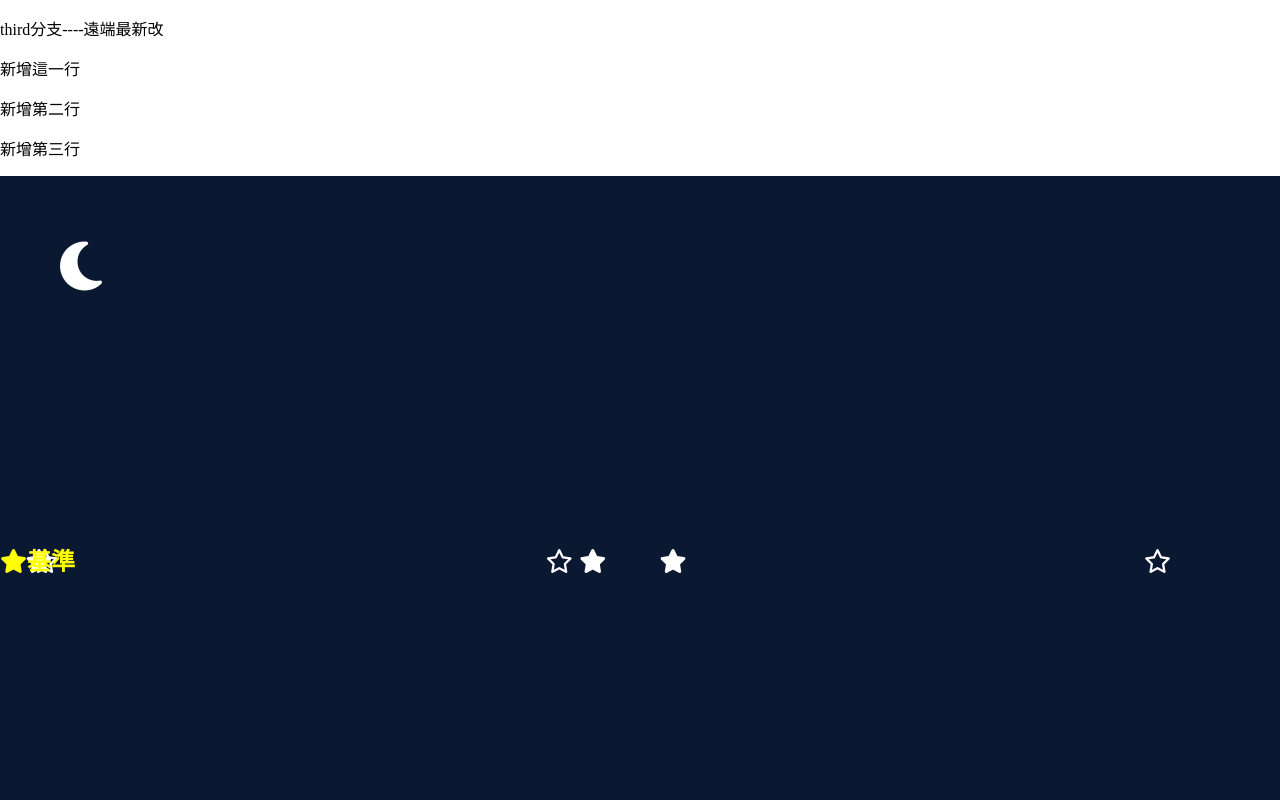
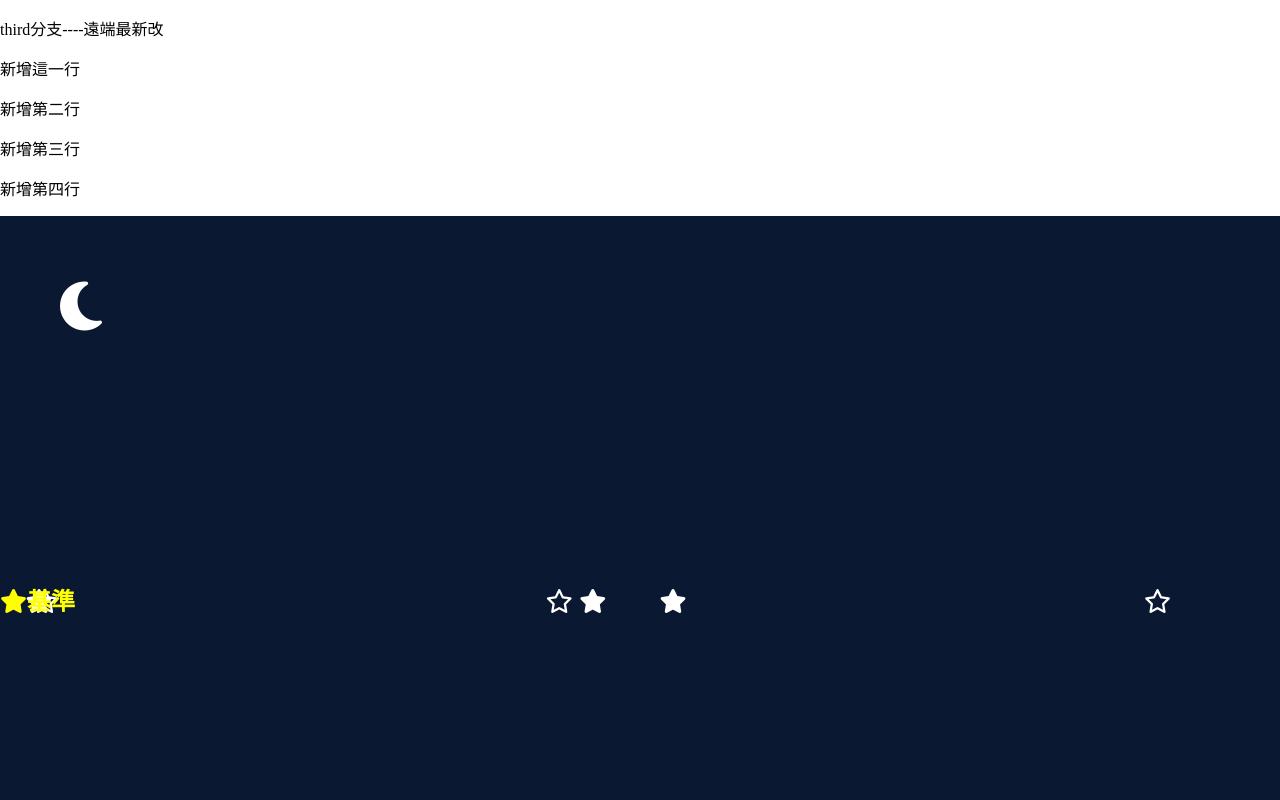
Before and after one commit to patrickpie83/gitpratice, a plain HTML site: page index.html in a window 1280 px wide. Shown: the top 800 px of the page. Drawn offline with Linux system fonts and the light colour scheme.

Commit message:
新增第四行

```diff
--- a/index.html
+++ b/index.html
@@ -11,6 +11,7 @@
     <p>新增這一行</p>
     <p>新增第二行</p>
     <p>新增第三行</p>
+    <p>新增第四行</p>
     <div class="night">
         <span class="moon" data-speed="1"><i class="fas fa-moon"></i></span>
 
```
